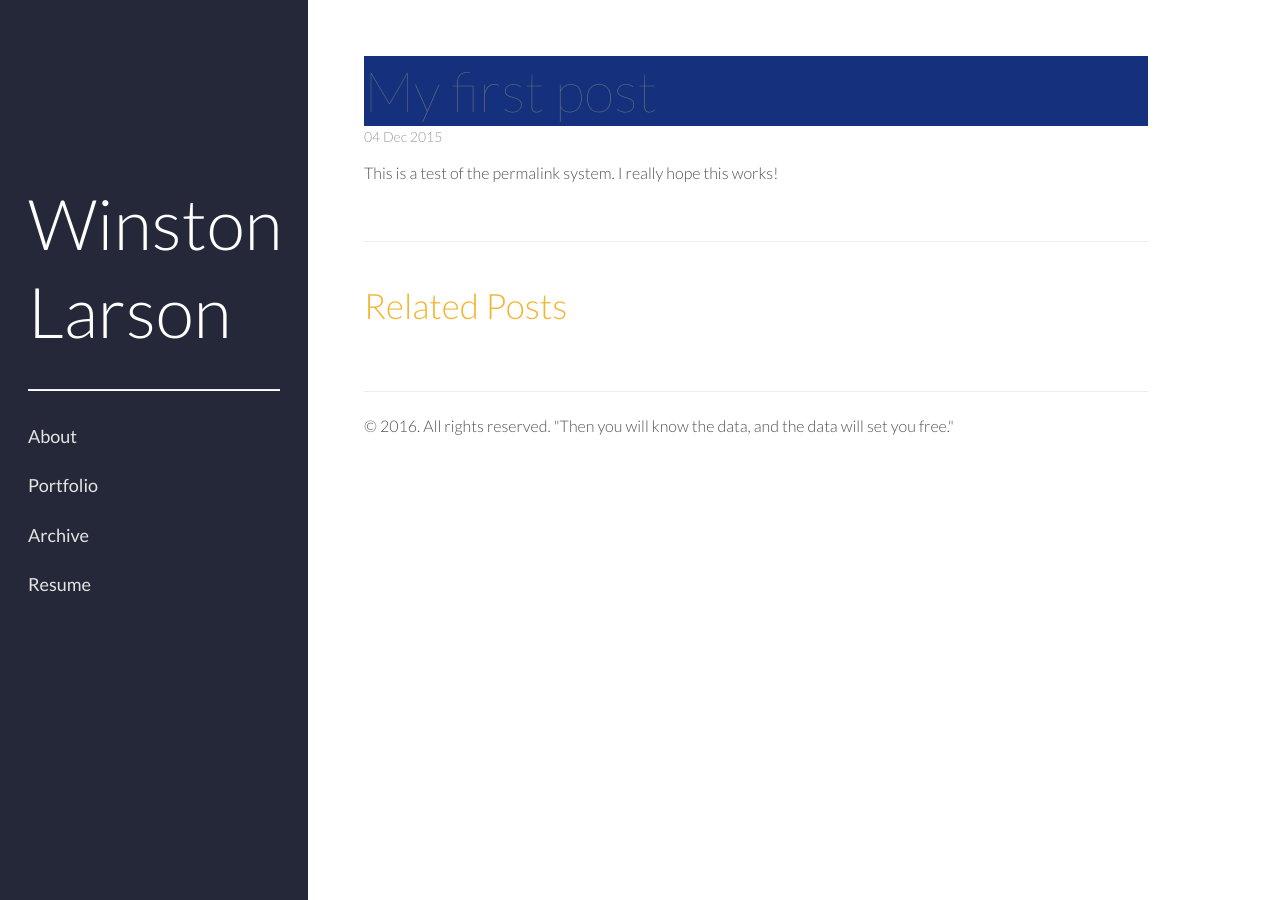
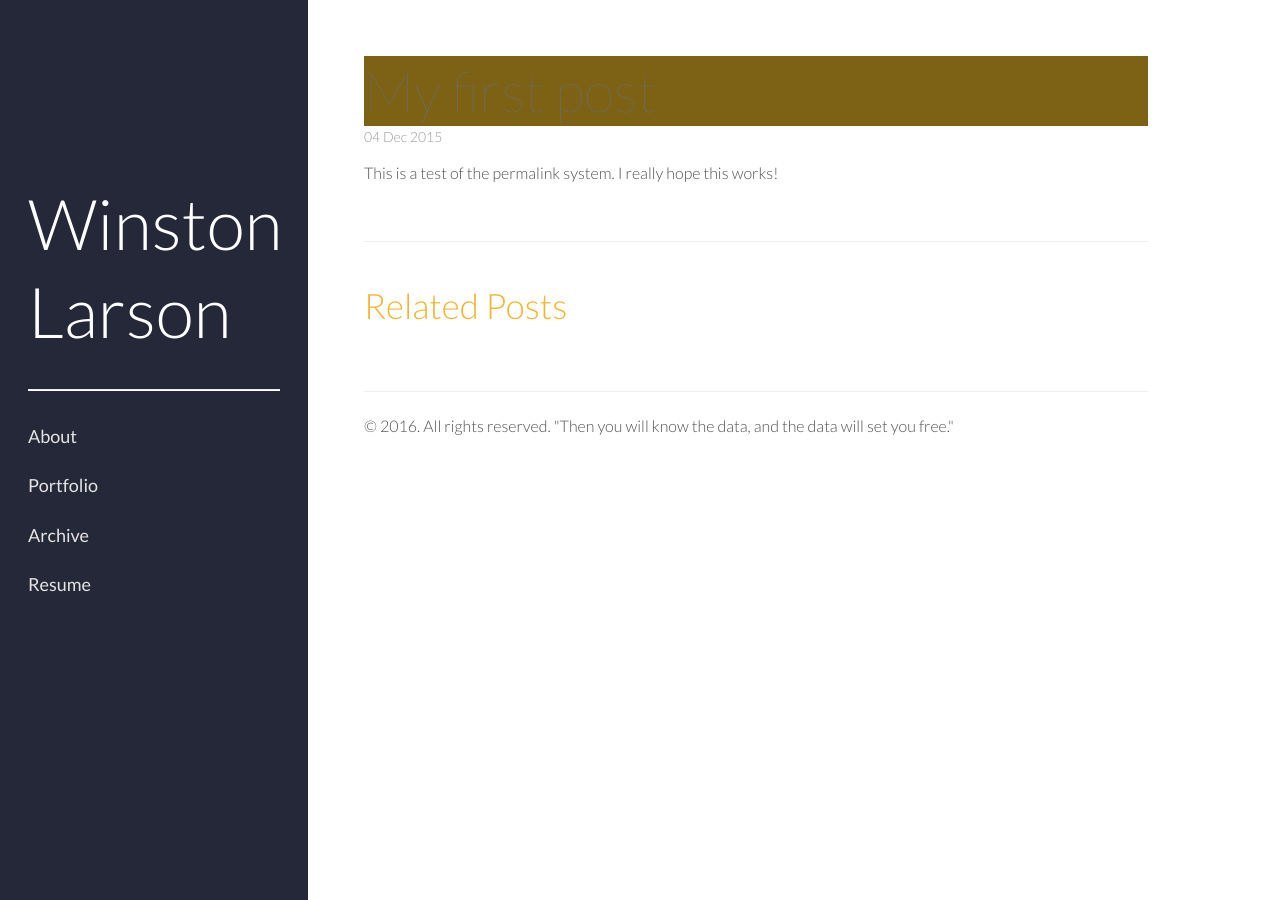
Before and after one commit to winstonlarson/old_website, a Jekyll site: the page built from _posts/2015-12-04-first-post.md, in a window 1280 px wide. Built offline with Jekyll 4.4.1, drawn with Linux system fonts in a browser that asks for light colours; some web fonts are replaced.

Commit message:
try again

```diff
--- a/public/css/poole.css
+++ b/public/css/poole.css
@@ -358,7 +358,7 @@ tbody tr:nth-child(odd) th {
   margin-top: 0;
   top: 0;
   left: 0;
-  background-color: #15317E;
+  background-color: #7D6115;
   font-weight:300;
   font-size: 4rem;
 }
```
